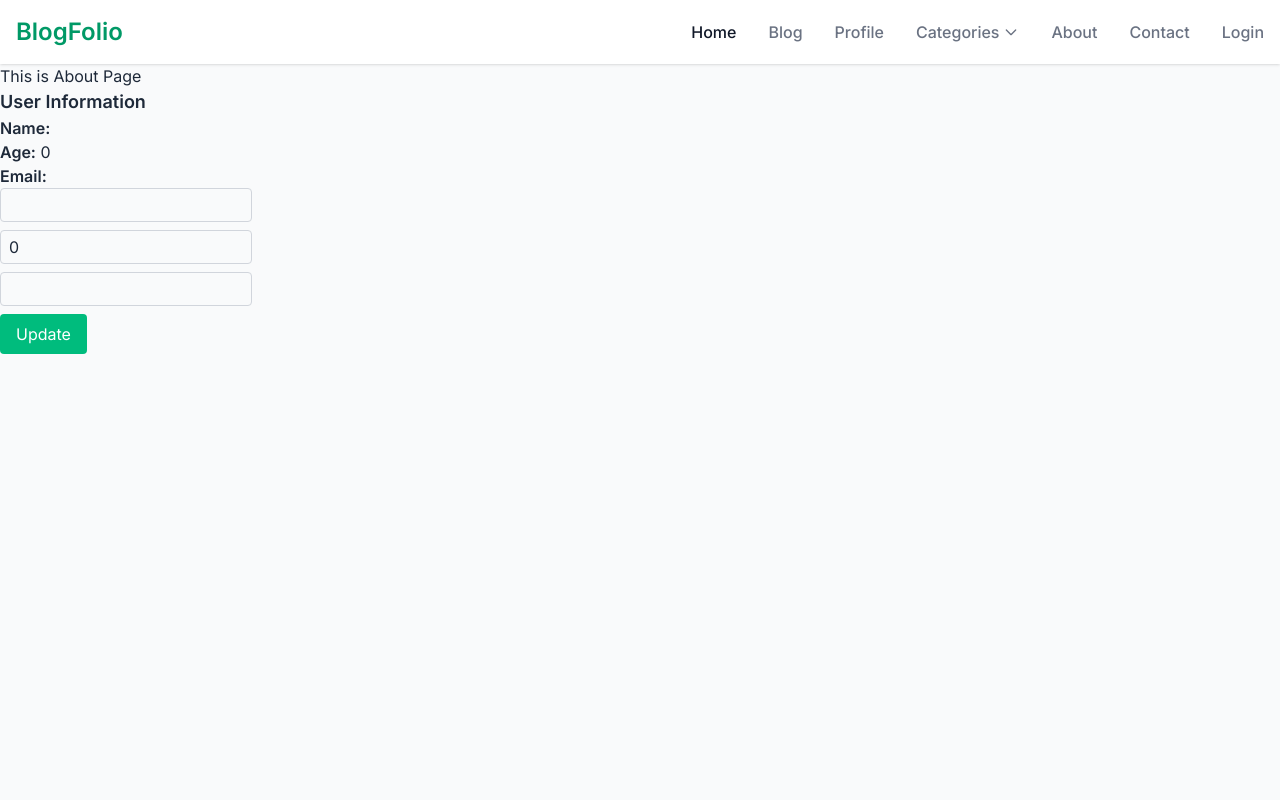
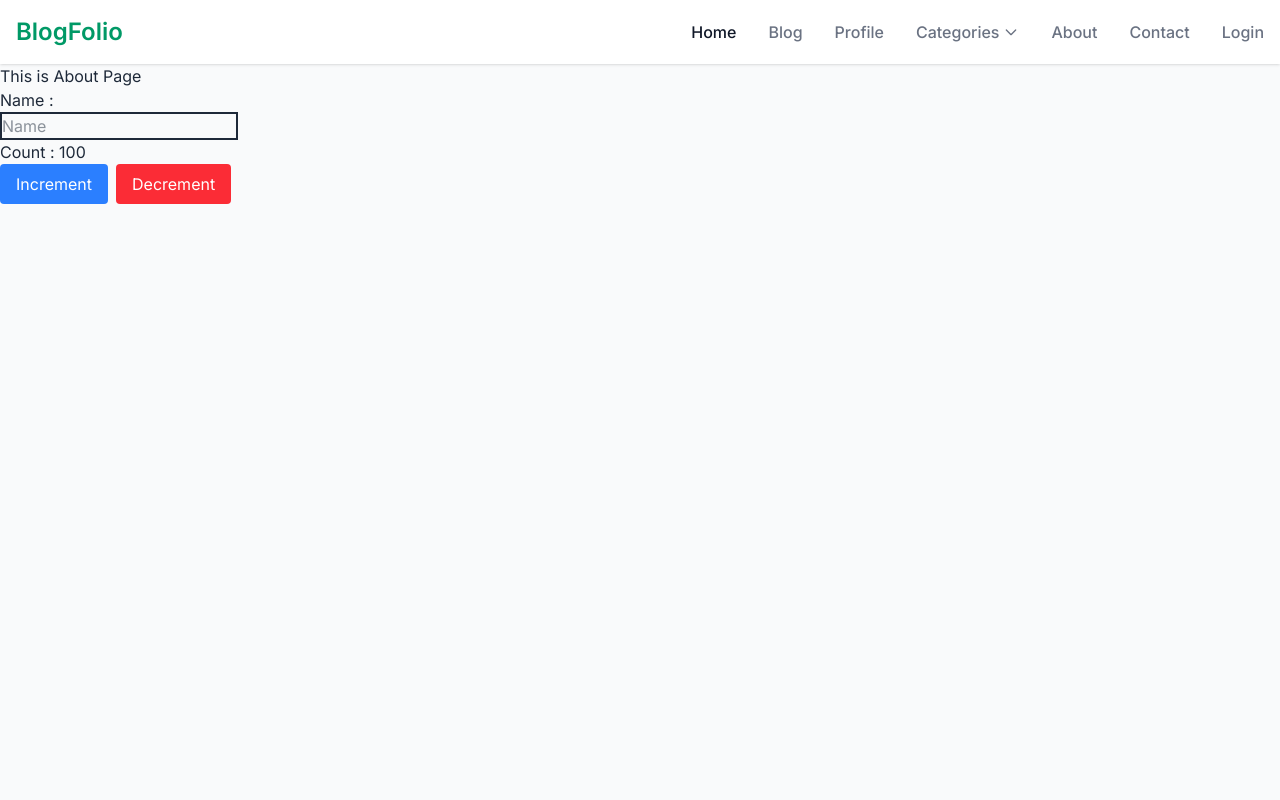
Before and after one commit to TinzarTun/react-app, a React (Vite) app: page /about in a window 1280 px wide. Shown: the top 800 px of the page. Built offline with nearby package versions, Linux system fonts and the light colour scheme.

Commit message:
test useEffect()

```diff
--- a/src/pages/About.tsx
+++ b/src/pages/About.tsx
@@ -1,4 +1,4 @@
-import { useState } from "react";
+import { useState, useEffect } from "react";
 
 type User = {
   name: string;
@@ -8,55 +8,82 @@ type User = {
 export default function About() {
   // hooks
   // const app = useState(100);
-  // const [count, setCount] = useState<number>(100);
-  const [user, setUser] = useState<User>({
-    name: "",
-    age: 0,
-    email: "",
-  });
+  const [count, setCount] = useState<number>(100);
+  // const [user, setUser] = useState<User>({
+  //   name: "",
+  //   age: 0,
+  //   email: "",
+  // });
   // console.log('app', app);
   // count for state data
   // setCount for updating state data
   // console.log("count", count);
   // console.log("setCount", setCount);
-  // function increment() {
-  //   // setCount(count + 1);
-  //   // setCount(count + 1);
-  //   // setCount(count + 1);
-  //   // setCount(count + 1);
-  //   // setCount(count + 1);
-  //   setCount((prevCount) => prevCount + 1);
-  //   setCount((prevCount) => prevCount + 1);
-  //   setCount((prevCount) => prevCount + 1);
-  //   setCount((prevCount) => prevCount + 1);
-  //   setCount((prevCount) => prevCount + 1);
+  function increment() {
+    // setCount(count + 1);
+    // setCount(count + 1);
+    // setCount(count + 1);
+    // setCount(count + 1);
+    // setCount(count + 1);
+    setCount((prevCount) => prevCount + 1);
+    setCount((prevCount) => prevCount + 1);
+    setCount((prevCount) => prevCount + 1);
+    setCount((prevCount) => prevCount + 1);
+    setCount((prevCount) => prevCount + 1);
+  }
+  function decrement() {
+    // setCount(count - 1);
+    // setCount(count - 1);
+    // setCount(count - 1);
+    // setCount(count - 1);
+    // setCount(count - 1);
+    setCount((prevCount) => prevCount - 1);
+    setCount((prevCount) => prevCount - 1);
+    setCount((prevCount) => prevCount - 1);
+    setCount((prevCount) => prevCount - 1);
+    setCount((prevCount) => prevCount - 1);
+  }
+  // function handleChangeName(e: React.ChangeEvent<HTMLInputElement>) {
+  //   setUser({ ...user, name: e.target.value });
   // }
-  // function decrement() {
-  //   // setCount(count - 1);
-  //   // setCount(count - 1);
-  //   // setCount(count - 1);
-  //   // setCount(count - 1);
-  //   // setCount(count - 1);
-  //   setCount((prevCount) => prevCount - 1);
-  //   setCount((prevCount) => prevCount - 1);
-  //   setCount((prevCount) => prevCount - 1);
-  //   setCount((prevCount) => prevCount - 1);
-  //   setCount((prevCount) => prevCount - 1);
+  // function handleChangeAge(e: React.ChangeEvent<HTMLInputElement>) {
+  //   setUser({ ...user, age: Number(e.target.value) });
   // }
-  function handlerChangeName(e: React.ChangeEvent<HTMLInputElement>) {
-    setUser({ ...user, name: e.target.value });
-  }
-  function handlerChangeAge(e: React.ChangeEvent<HTMLInputElement>) {
-    setUser({ ...user, age: Number(e.target.value) });
-  }
-  function handlerChangeEmail(e: React.ChangeEvent<HTMLInputElement>) {
-    setUser({ ...user, email: e.target.value });
-  }
+  // function handleChangeEmail(e: React.ChangeEvent<HTMLInputElement>) {
+  //   setUser({ ...user, email: e.target.value });
+  // }
+  // function handleChange(e: React.ChangeEvent<HTMLInputElement>) {
+  //   setUser({
+  //     ...user,
+  //     [e.target.name]: e.target.value,
+  //   });
+  // }
+  // function handleSubmit(e: React.FormEvent<HTMLFormElement>) {
+  //   e.preventDefault();
+  //   console.log("User submitted:", user);
+  // }
+
+  //useEffect
+  const [name, setName] = useState<string>("");
+  useEffect(() => {
+    // This code runs when the component mounts
+    console.log("useEffect");
+    // setName("Rosella");
+  }, [count]); // Empty dependency array means this runs once
+
   return (
     <div className="min-h-screen">
       <h1>This is About Page</h1>
-      {/* <p>Count : {count}</p> */}
-      {/* <button
+      <p>Name : {name}</p>
+      <input
+        type="text"
+        className="border-2"
+        placeholder="Name"
+        value={name}
+        onChange={(e) => setName(e.target.value)}
+      />
+      <p>Count : {count}</p>
+      <button
         className="bg-blue-500 text-white px-4 py-2 rounded mr-2"
         onClick={increment}
       >
@@ -67,8 +94,8 @@ export default function About() {
         onClick={decrement}
       >
         Decrement
-      </button> */}
-      <div>
+      </button>
+      {/* <div>
         <h2 className="text-lg font-semibold">User Information</h2>
         <p>
           <strong>Name:</strong> {user.name}
@@ -79,35 +106,49 @@ export default function About() {
         <p>
           <strong>Email:</strong> {user.email}
         </p>
-      </div>
-      <div>
+      </div> */}
+      {/* <div> */}
+      {/* <form
+          action=""
+          className="p-4 border border-gray-300 rounded"
+          onSubmit={handleSubmit}
+        >
           <input
             className="border border-gray-300 rounded px-2 py-1 mb-2 block"
             type="text"
+            name="name"
             value={user.name}
-          onChange={handlerChangeName}
+            onChange={handleChange}
           />
           <input
             className="border border-gray-300 rounded px-2 py-1 mb-2 block"
             type="number"
+            name="age"
             value={user.age}
-          onChange={handlerChangeAge}
+            onChange={handleChange}
           />
           <input
             className="border border-gray-300 rounded px-2 py-1 mb-2 block"
             type="text"
+            name="email"
             value={user.email}
-          onChange={handlerChangeEmail}
+            onChange={handleChange}
           />
-        <button
+          <input
+            type="submit"
+            className="bg-emerald-500 text-white px-4 py-2 rounded mr-2"
+            value="Login"
+          />
+        </form> */}
+      {/* <button
             className="bg-emerald-500 text-white px-4 py-2 rounded mr-2"
             onClick={() =>
               setUser({ name: user.name, age: user.age, email: user.email })
             }
           >
             Update
-        </button>
-      </div>
+          </button> */}
+      {/* </div> */}
     </div>
   );
 }
```
Lines whose indentation alone changed are shown as unchanged.
